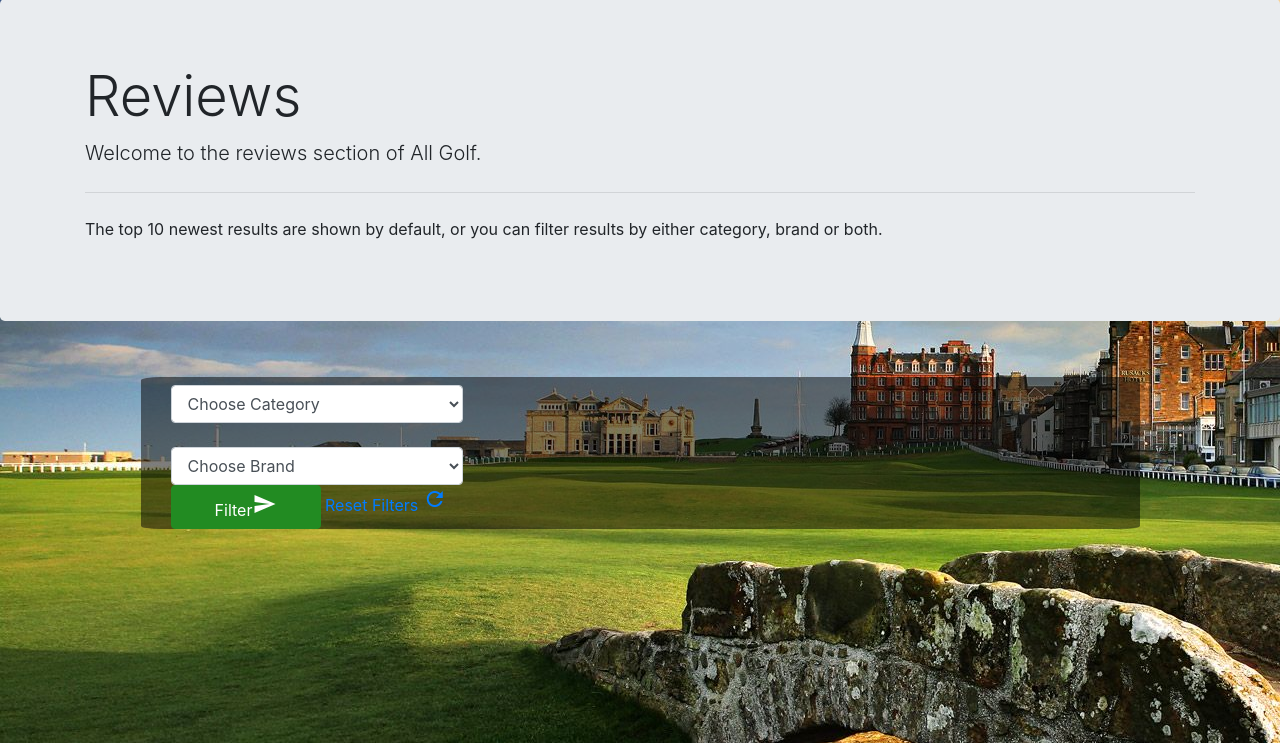
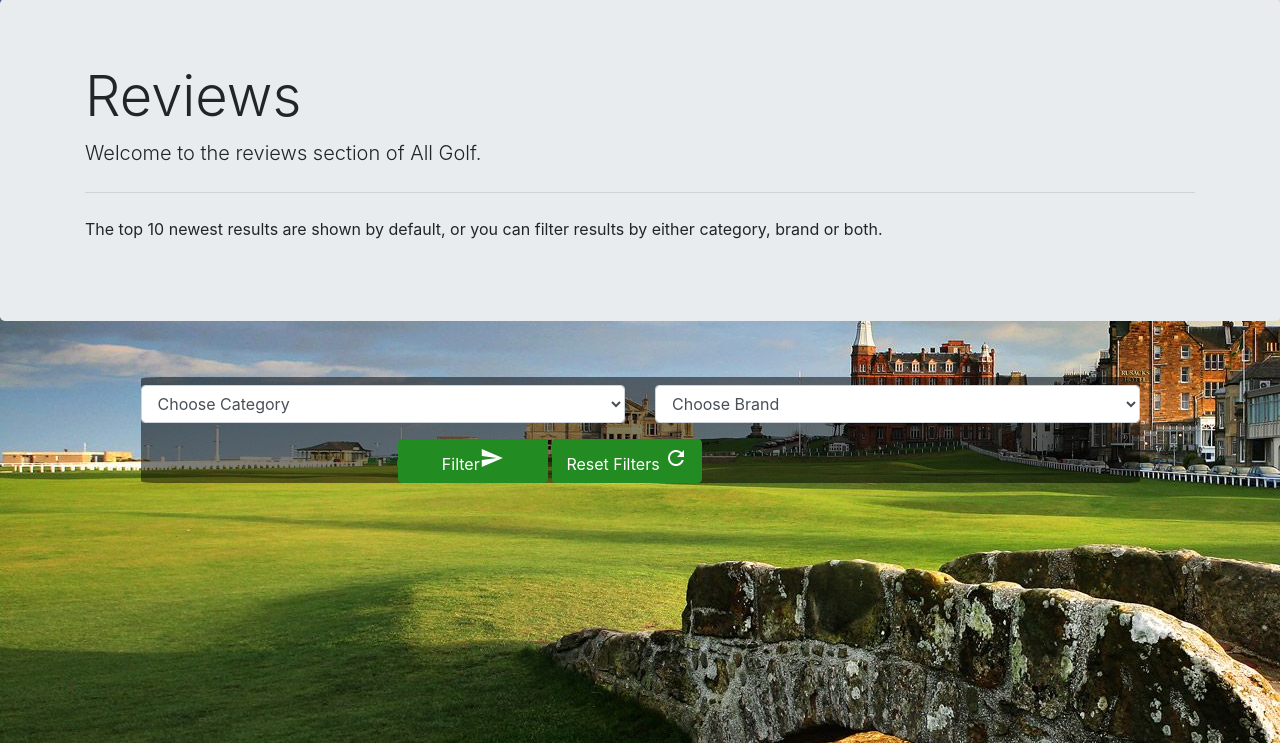
Before and after one commit to martingr1/allgolfeverything, a Flask app: page /get_reviews in a window 1280 px wide. Shown: the part 57-800 px from the top of the page. Run offline with Flask 2, Linux system fonts and the light colour scheme; the visitor is signed in with stand-in values (Sample User, id 1); data that the repository does not hold is empty; some libraries are stand-ins or nearby versions; some web fonts are replaced.

Commit message:
ïmproved styling for reviews page

```diff
--- a/templates/reviews.html
+++ b/templates/reviews.html
@@ -14,18 +14,21 @@
 </section>
 
 <div class="container">
-	<div class="review-card col-sm-12">
+	<div class="review-card">
+		<div class="row justify-content-center">
+			<div class="col-xs-12 col-md-6">
 				<form action="{{url_for('filter_reviews')}}" method="POST">
-			<div class="form-group col-md-4">
+					<div class="form-group">
 						<label for="Choose Category"></label>
-				<select class = "form-control" id="category" name="category_name">
+						<select class ="form-control" id="category" name="category_name">
        <option value="" disabled selected>Choose Category</option>
                 {% for category in category %}
                         <option value="{{category.category_name}}">{{category.category_name}}</option>
                     {% endfor %}
     </select>
 					</div>
-			<div class="form-group col-md-4">
+			</div>
+			<div class="col-xs-12 col-md-6">
 				<label for="Choose Brand"></label>
 				<select class = "form-control" id="brand" name="brand_name">
         <option value="" disabled selected>Choose Brand</option>
@@ -33,15 +36,23 @@
                         <option value="{{brands.brand_name}}">{{brands.brand_name}}</option>
                     {% endfor %}
     </select>
-				<button class="btn waves-effect waves-light" type="submit">Filter<i class="material-icons right">send</i>
+			</div>
+		</div>
+		<div class="row justify-content-center">
+			<div class="col-xs-6 col-lg-6">
+				<button class="btn" data-toggle="tooltip" data-placement="top" title="Click to apply filters" type="submit">Filter<i class="material-icons right">send</i>
                 </button>
 				</form>
-		<a class="btn-floating btn-large waves-effect waves-light yellow" href="{{url_for('get_reviews')}}">Reset
+				<a class="btn" data-toggle="tooltip" data-placement="top" title="Click to reset filters"
+					href="{{url_for('get_reviews')}}">Reset
 					Filters
 					<i class="material-icons">refresh</i>
 				</a>
 			</div>
 		</div>
+	</div>
+</div>
+
 
 {% for review in reviews %}
 <div class="review-card col-sm-12">
```
Lines whose indentation alone changed are shown as unchanged.
